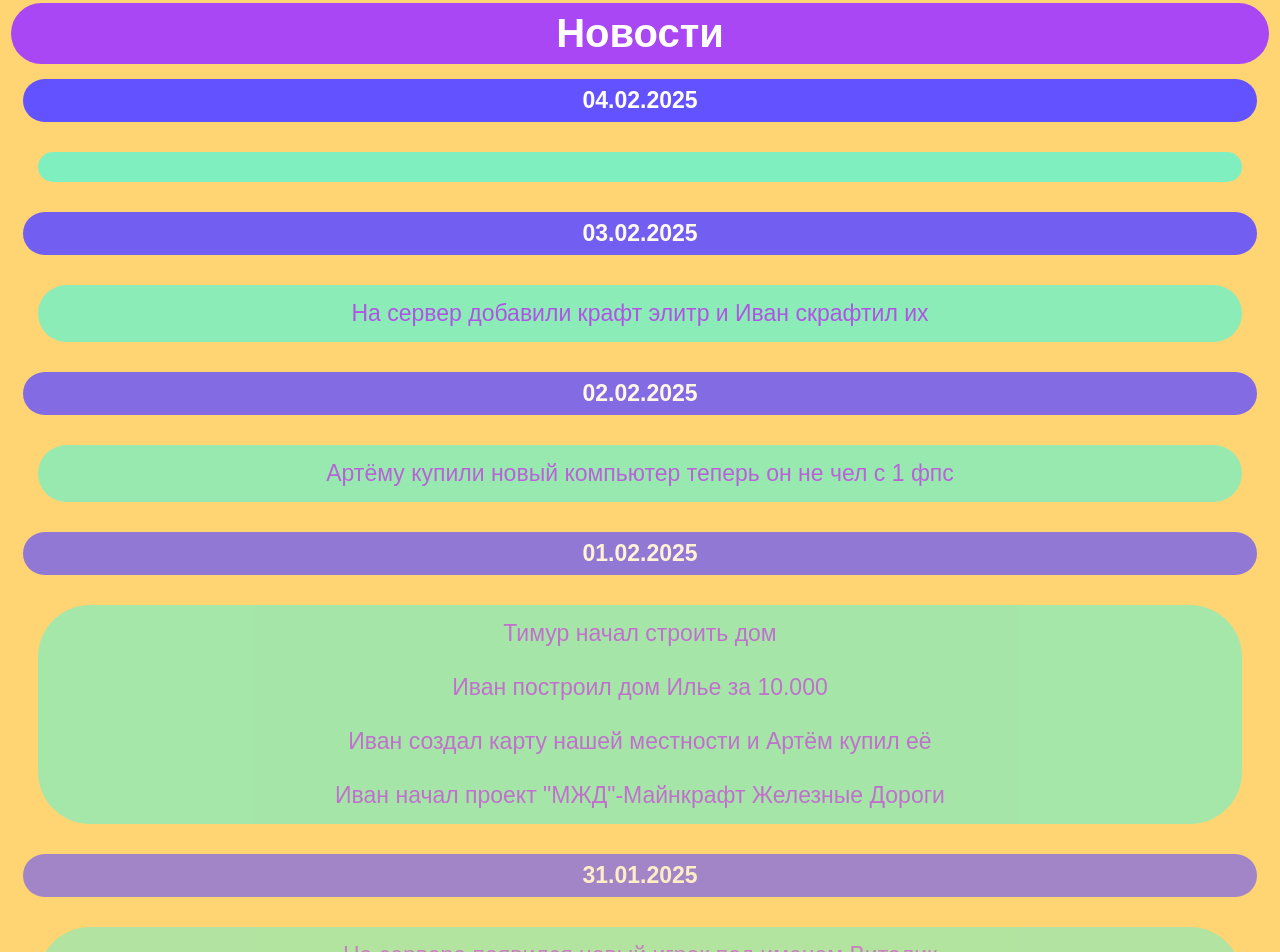
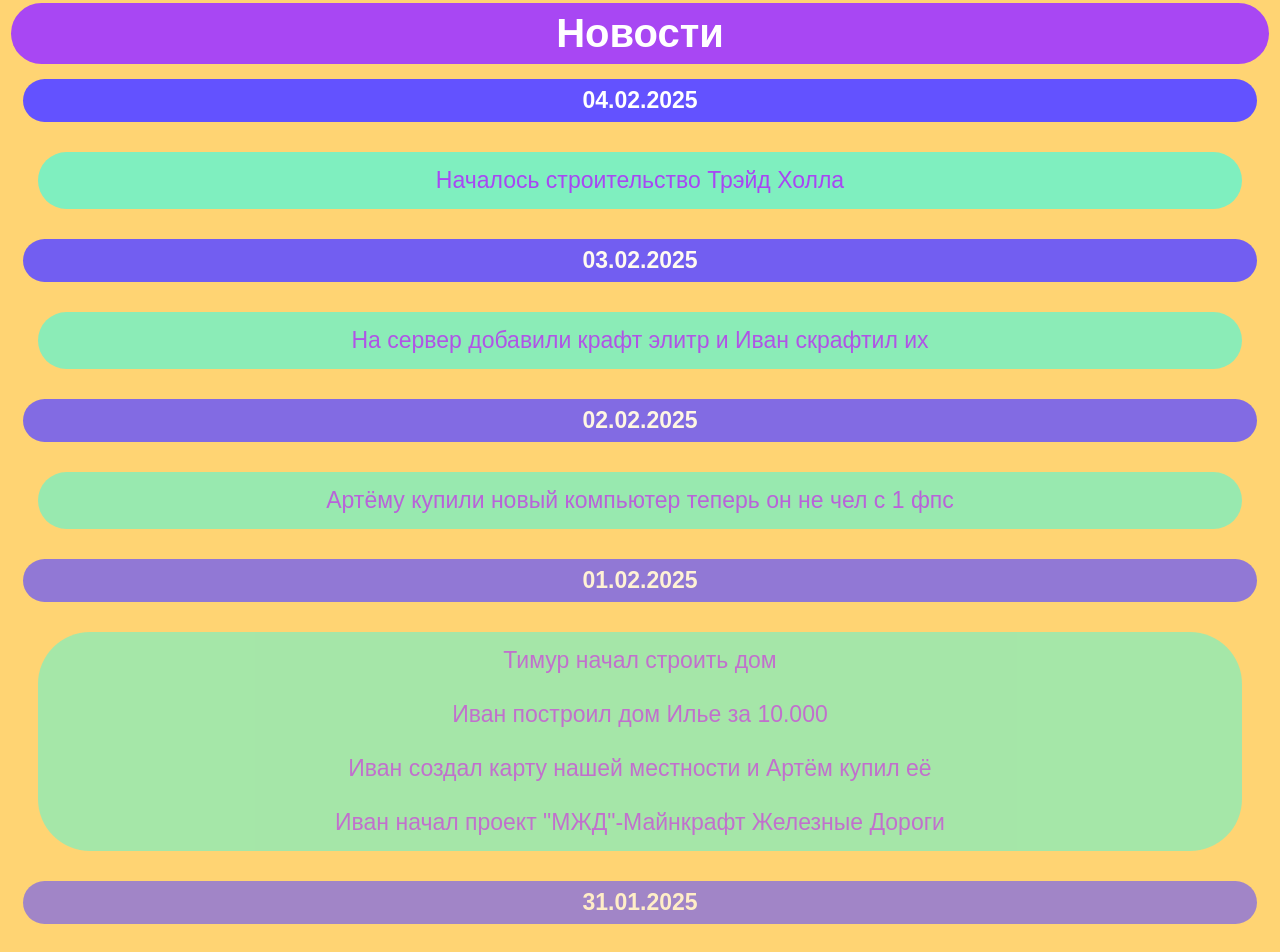
Before and after one commit to Aboba2313/Server-Minecraft, a plain HTML site: page index.html in a window 1280 px wide. Shown: the part 1249-2201 px from the top of the page. Drawn offline with Linux system fonts and the light colour scheme.

Commit message:
Update index.html

```diff
--- a/index.html
+++ b/index.html
@@ -54,7 +54,7 @@
             <p class="ccc"> <img src=""/> <img src=""/> <img src=""/> <img src=""/> <img src=""/> <img src=""/> <img src=""/> <img src=""/> <img src=""/> <img src=""/></p>
             <h1> Новости </h1>
             <h3 class="news">04.02.2025</h3>
-            <p class="news"> </p>
+            <p class="news">Началось строительство Трэйд Холла </p>
             <h3 class="newsa">03.02.2025</h3>
             <p class="newsa"> На сервер добавили крафт элитр и Иван скрафтил их</p>
             <h3 class="newsb">02.02.2025</h3>
```
